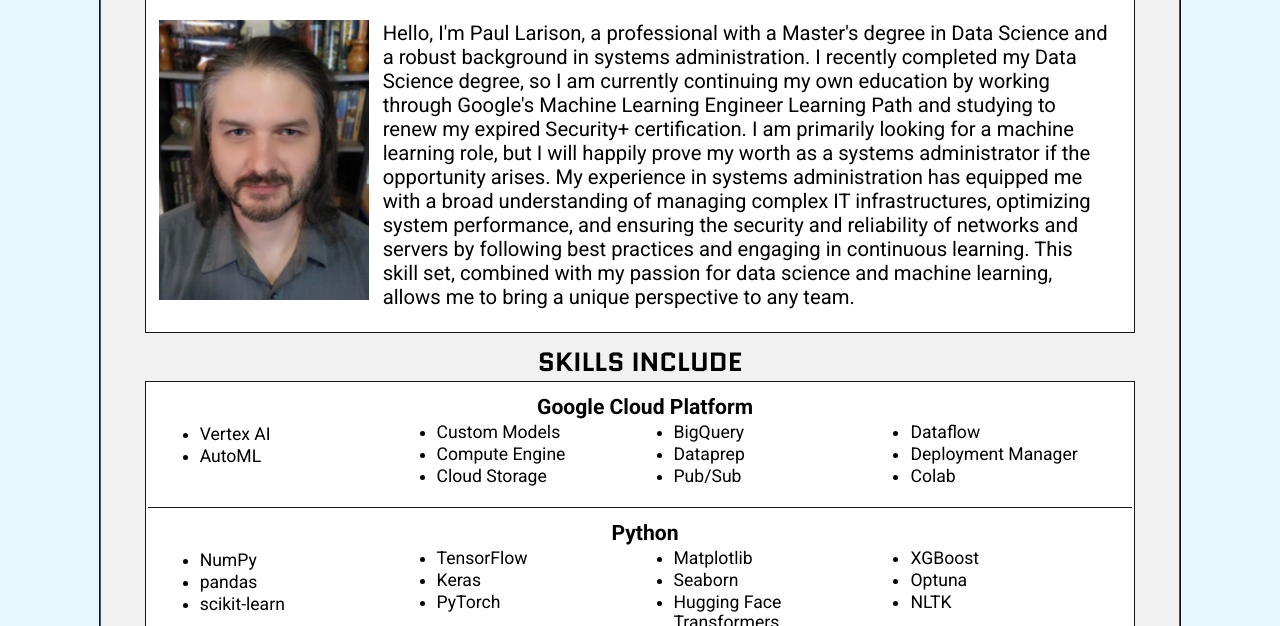
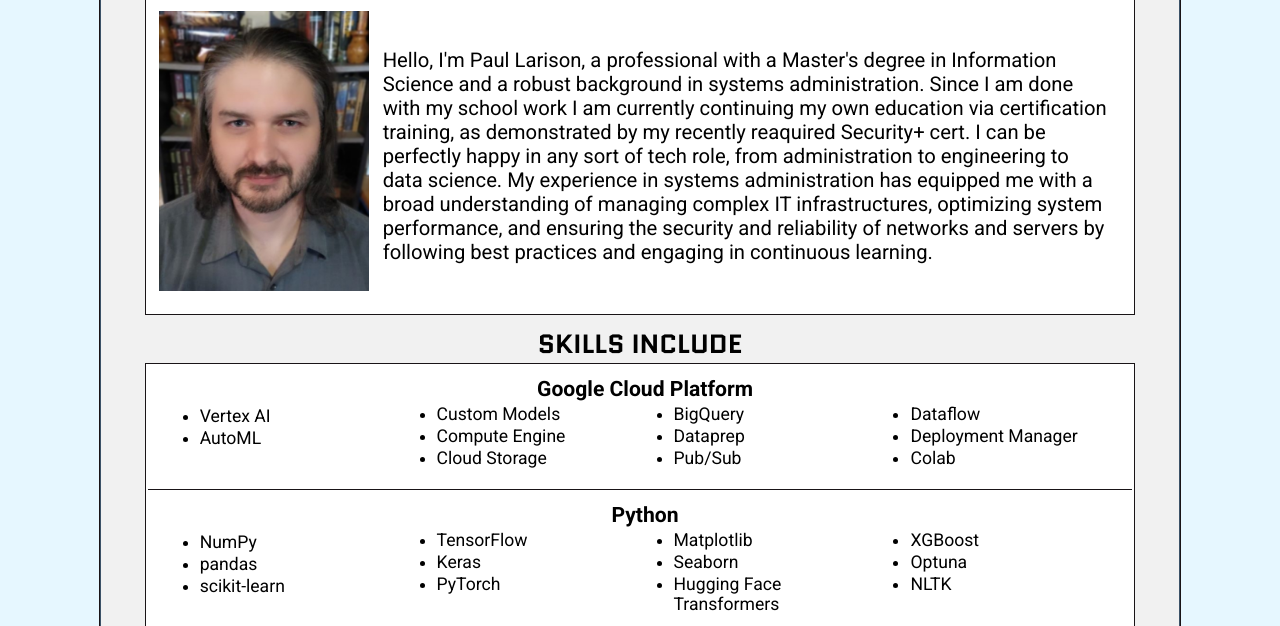
Before and after one commit to plarison/portfolio, a plain HTML site: page index.html in a window 1280 px wide. Shown: the part 174-800 px from the top of the page. Drawn offline with Linux system fonts and the light colour scheme; a web font is replaced by a local one.

Commit message:
Update index.html

```diff
--- a/index.html
+++ b/index.html
@@ -50,7 +50,7 @@
 						<img src="./assets/images/mugshot.jpg" alt="A picture of Paul" class="mugshot">
 					</td>
 					<td>
-						<p style="font-size:1.15em;padding-right:20px;">Hello, I'm Paul Larison, a professional with a Master's degree in Data Science and a robust background in systems administration. I recently completed my Data Science degree, so I am currently continuing my own education by working through Google's Machine Learning Engineer Learning Path and studying to renew my expired Security+ certification. I am primarily looking for a machine learning role, but I will happily prove my worth as a systems administrator if the opportunity arises. My experience in systems administration has equipped me with a broad understanding of managing complex IT infrastructures, optimizing system performance, and ensuring the security and reliability of networks and servers by following best practices and engaging in continuous learning. This skill set, combined with my passion for data science and machine learning, allows me to bring a unique perspective to any team.</p>
+						<p style="font-size:1.15em;padding-right:20px;">Hello, I'm Paul Larison, a professional with a Master's degree in Information Science and a robust background in systems administration. Since I am done with my school work I am currently continuing my own education via certification training, as demonstrated by my recently reaquired Security+ cert. I can be perfectly happy in any sort of tech role, from administration to engineering to data science. My experience in systems administration has equipped me with a broad understanding of managing complex IT infrastructures, optimizing system performance, and ensuring the security and reliability of networks and servers by following best practices and engaging in continuous learning. </p>
 					</td>
 				  </tr>
 				</table>
```
